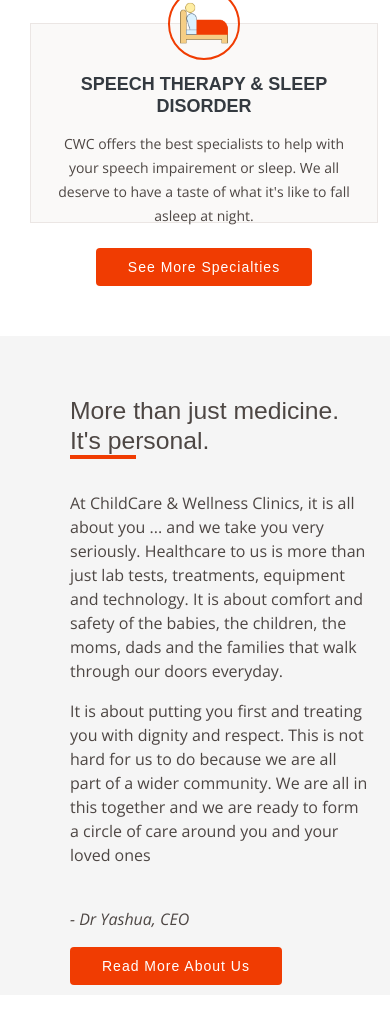
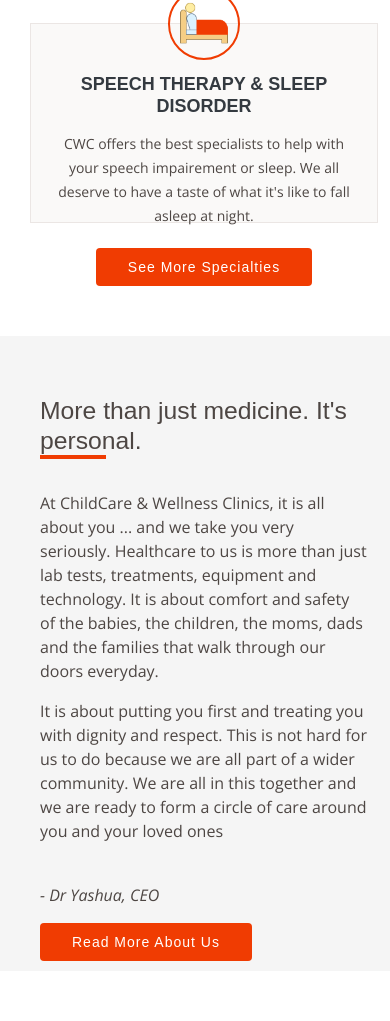
Before and after one commit to Flinch/cwc-web, a PHP site: page / in a window 390 px wide. Shown: the part 2538-3559 px from the top of the page. Run offline with PHP 8.4, Linux system fonts and the light colour scheme; some libraries are stand-ins or nearby versions; some web fonts are replaced.

Commit message:
more padding solutions

```diff
--- a/assets/css/style.css
+++ b/assets/css/style.css
@@ -2435,6 +2435,9 @@ div#preload {
   flex-wrap: wrap;
 }
 
+#director {
+}
+
 @media (max-width: 768px) {
   .container,
   .container-fluid,
@@ -2445,6 +2448,10 @@ div#preload {
   .container-xxl {
     padding-left: 30px;
   }
+
+  .forced-padding {
+    padding-left: 0px;
+  }
 }
 
 /* .about-us .image{
--- a/index.html
+++ b/index.html
@@ -222,7 +222,7 @@
 
     <!-- Directors Speech -->
     <div class = "rows container" style = "background-color:whitesmoke; width:auto; padding:10px" data-aos = "fade-right">
-      <div class = "col-lg-6 container directors-text" data-aos = "fade-right">
+      <div id = "#director" class = "forced-padding col-lg-6 container directors-text" data-aos = "fade-right">
           <h2> More than just medicine. It's personal. </h2></br>
           <p> At ChildCare & Wellness Clinics, it is all about you ... and we take you very seriously. Healthcare to us is more than just lab tests, treatments, equipment and technology. It is about comfort and safety of the babies, the children, the moms, dads and the families that walk through our doors everyday. </p>
           <p>It is about putting you first and treating you with dignity and respect. This is not hard for us to do because we are all part of a wider community. We are all in this together and we are ready to form a circle of care around you and your loved ones </p><br/>
```
